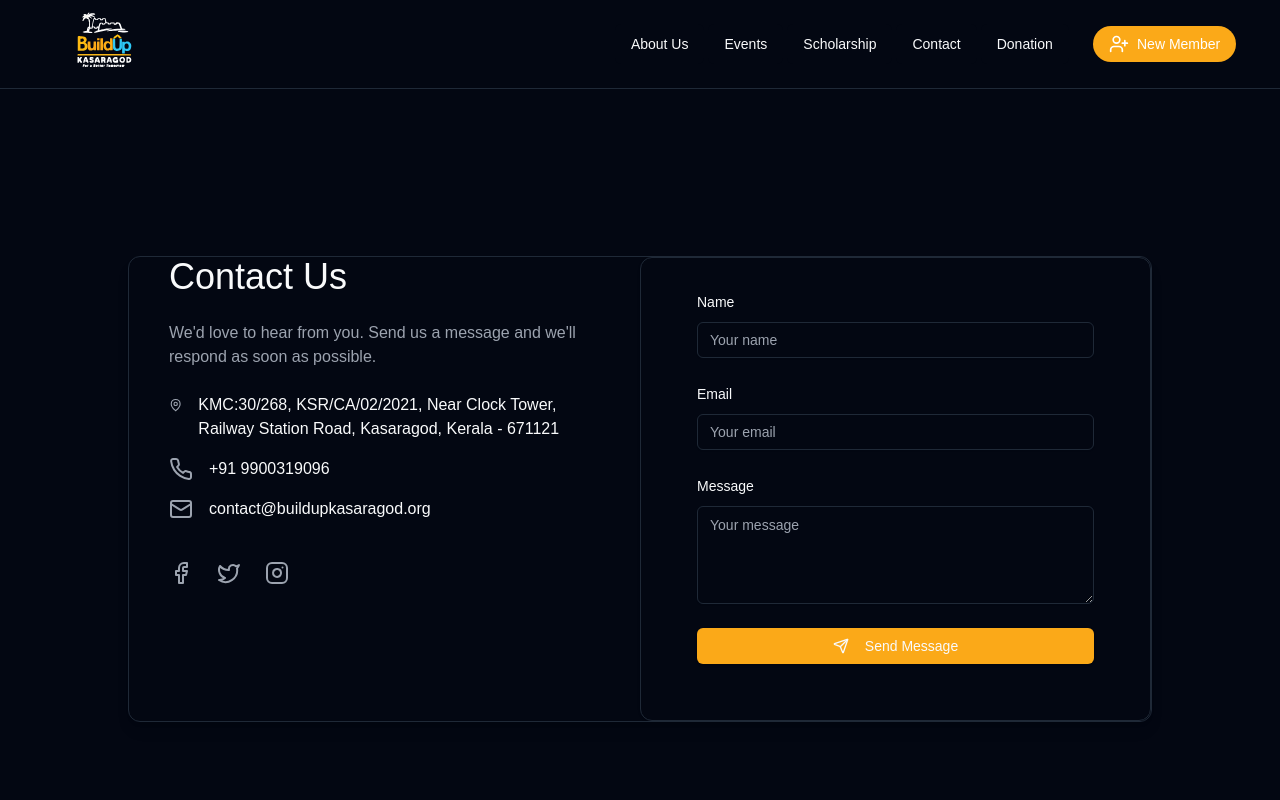
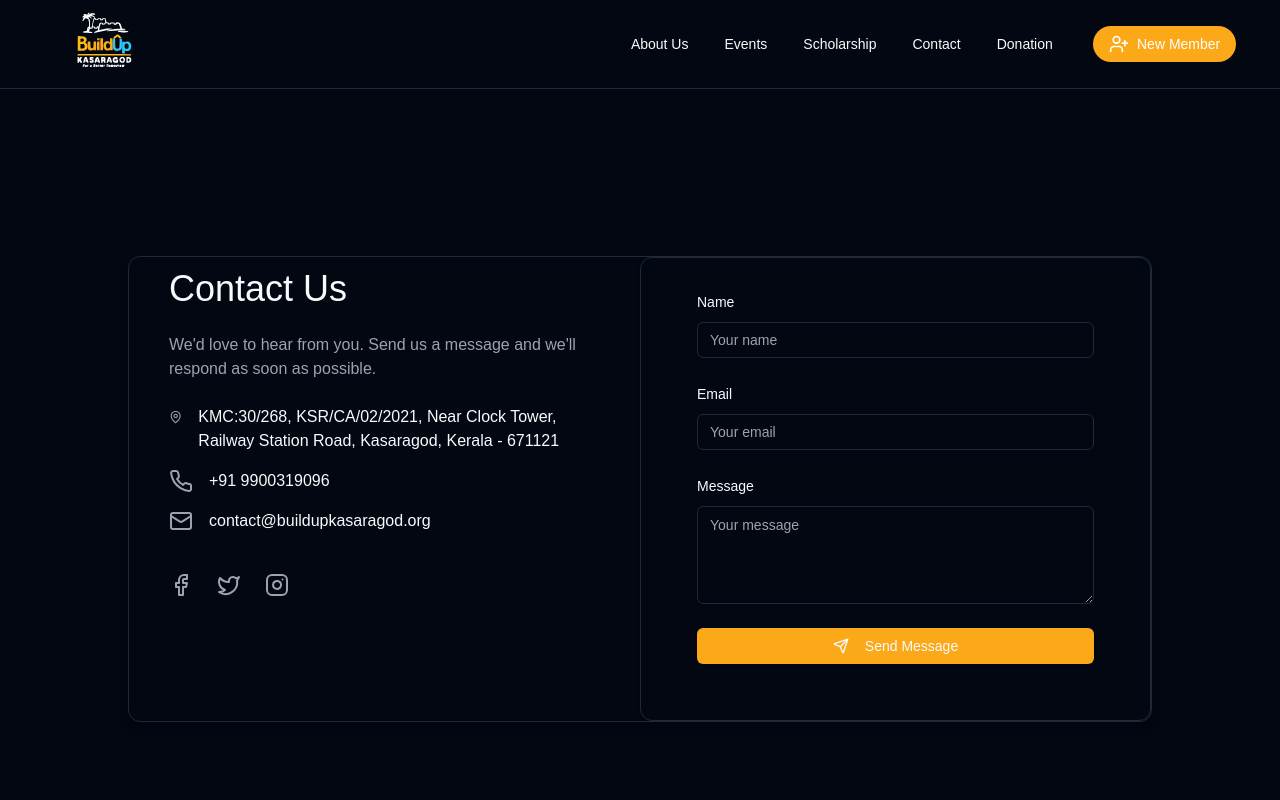
Before and after one commit to Sahad-09/Build-Up-Kasaragod, a Next.js app: page /contact in a window 1280 px wide. Shown: the top 800 px of the page. Built offline with nearby package versions, Linux system fonts and the light colour scheme.

Commit message:
Minor improvements 3

```diff
--- a/app/contact/page.tsx
+++ b/app/contact/page.tsx
@@ -54,7 +54,7 @@ const ElegantContactPage = () => {
                 className="w-full max-w-5xl grid md:grid-cols-2 border rounded-xl shadow-lg overflow-hidden"
             >
                 {/* Contact Information Side */}
-                <CardContent className="space-y-6 px-4 sm:px-6 md:px-8 lg:px-10">
+                <CardContent className="space-y-6 pt-3 px-4 sm:px-6 md:px-8 lg:px-10">
                     <motion.h2
                         initial={{ y: -20, opacity: 0 }}
                         animate={{ y: 0, opacity: 1 }}
```
